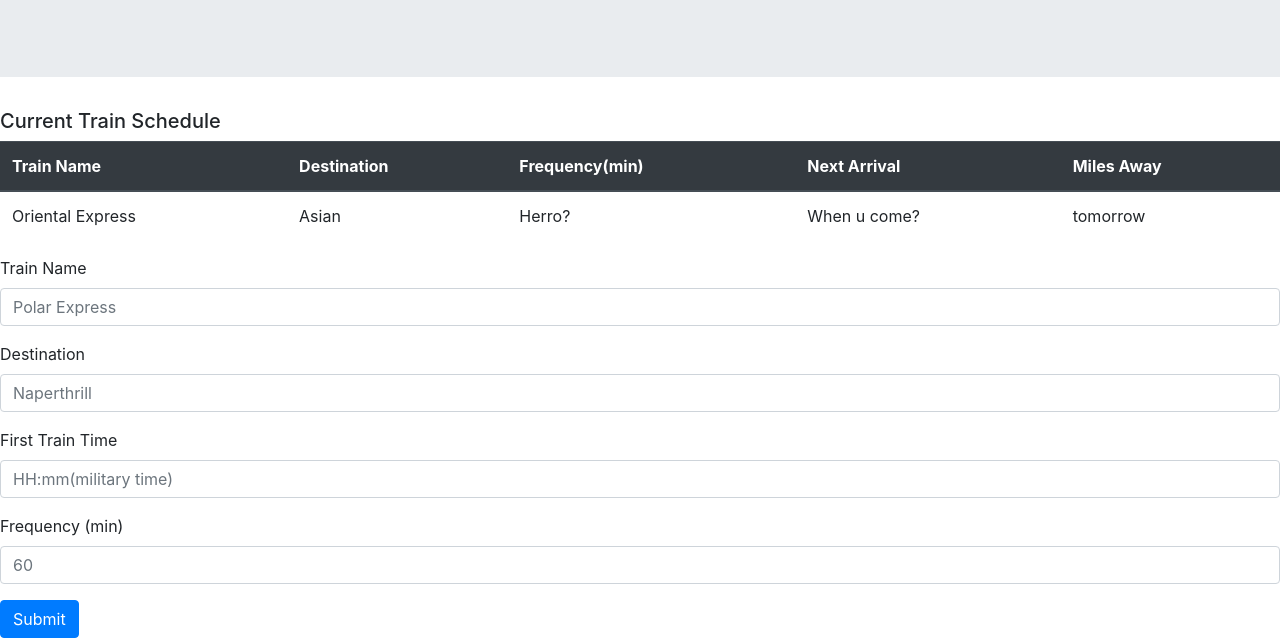
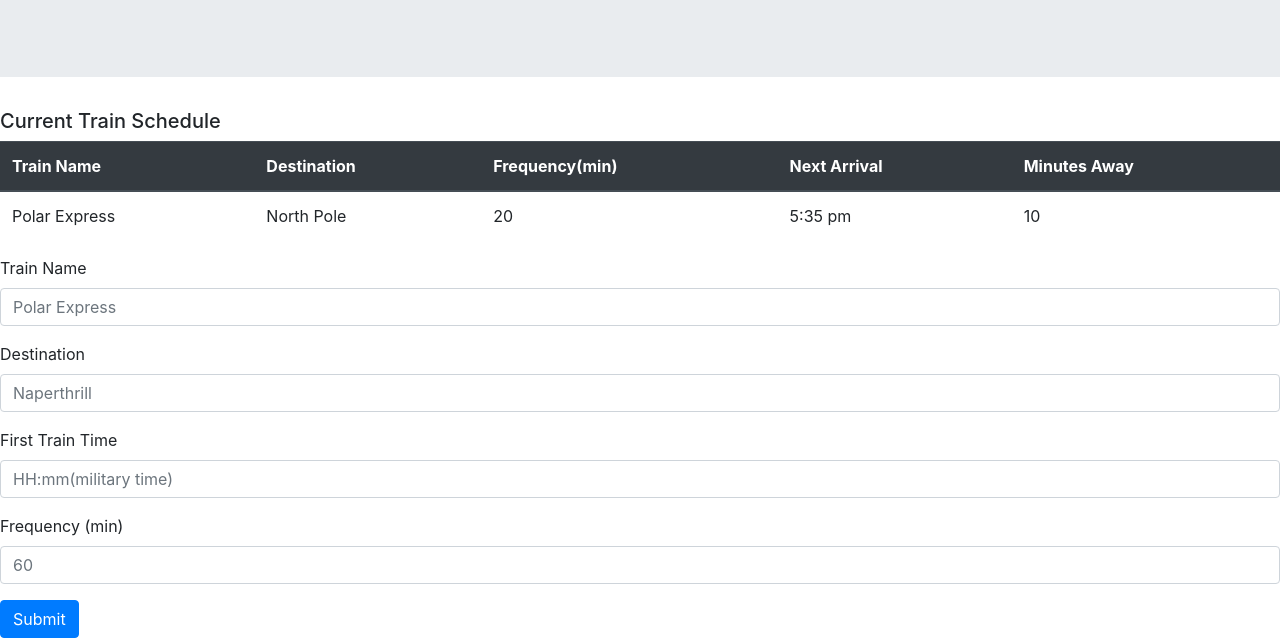
Before and after one commit to BETeng/HW-7-Train-Schedule, a plain HTML site: page index.html in a window 1280 px wide. Shown: the part 172-810 px from the top of the page. Drawn offline with nearby package versions, Linux system fonts and the light colour scheme.

Commit message:
update html

```diff
--- a/index.html
+++ b/index.html
@@ -39,16 +39,16 @@
             <th scope="col">Destination</th>
             <th scope="col">Frequency(min)</th>
             <th scope="col">Next Arrival</th>
-            <th scope="col">Miles Away</th>
+            <th scope="col">Minutes Away</th>
           </tr>
         </thead>
         <tbody>
           <tr>
-            <td >Oriental Express</td>
-            <td>Asian</td>
-            <td>Herro?</td>
-            <td>When u come?</td>
-            <td>tomorrow</td>
+            <td >Polar Express</td>
+            <td>North Pole</td>
+            <td>20</td>
+            <td>5:35 pm</td>
+            <td>10</td>
           </tr>
         </tbody>
       </table>
```
